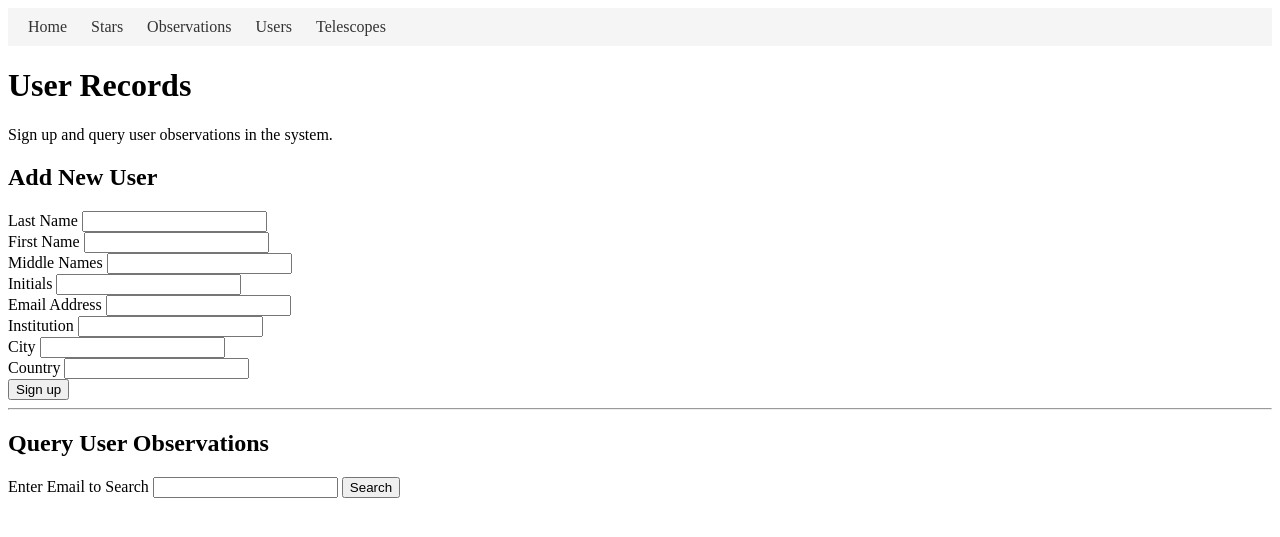
After one commit to Shreyas31/celestial_outpost, a Flask app: template templates/user/home.html in a window 1280 px wide. The commit adds this page. Shown: the top 537 px of the page. Run offline with Flask 3, Linux system fonts and the light colour scheme; the template is opened without the code that fills it, so the values that code supplies are empty; parts of the project's set-up code (start-up, migrations or seed data) failed here and were passed over; some libraries are stand-ins or nearby versions.

Commit message:
Added files for user page featuring sign up and search user observations

```diff
--- a/app.py
+++ b/app.py
@@ -7,10 +7,12 @@ from sqlalchemy.orm import Session, joinedload
 
 from star import star_bp
 from telescope import telescope_db
+from user import user_bp
 
 app = Flask(__name__)
 app.register_blueprint(star_bp)
 app.register_blueprint(telescope_bp)
+app.register_blueprint(user_bp)
 
 url = URL.create(
     drivername="postgresql+psycopg2",
--- a/populate-db/populate-db.sql
+++ b/populate-db/populate-db.sql
@@ -7,19 +7,19 @@
 
 -- User table
 
-CREATE TABLE public.observer (
+CREATE TABLE public.user (
     id integer DEFAULT nextval(('"student_id_seq"'::text)::regclass) NOT NULL,
     lastname text NOT NULL,
-    firstname text,
+    firstname text NOT NULL,
     middlenames text,
     initials text,
-    email text,
+    email text NOT NULL,
     institution text,
-    city text,
-    country text
+    city text NOT NULL,
+    country text NOT NULL
 );
 
-CREATE SEQUENCE public.observer_id_seq
+CREATE SEQUENCE public.user_id_seq
     START WITH 1
     INCREMENT BY 1
     NO MINVALUE
@@ -27,28 +27,28 @@ CREATE SEQUENCE public.observer_id_seq
     CACHE 1;
 
 
-ALTER TABLE ONLY public.observer
-    ADD CONSTRAINT observer_pkey PRIMARY KEY (id);
+ALTER TABLE ONLY public.user
+    ADD CONSTRAINT user_pkey PRIMARY KEY (id);
 
 
-CREATE INDEX observer_firstname_inx ON public.observer USING btree (firstname);
+CREATE INDEX user_firstname_inx ON public.user USING btree (firstname);
 
-CREATE INDEX observer_lastname_inx ON public.observer USING btree (lastname);
+CREATE INDEX user_lastname_inx ON public.user USING btree (lastname);
 
-CREATE UNIQUE INDEX observer_email_inx ON public.observer USING btree (email);
+CREATE UNIQUE INDEX user_email_inx ON public.user USING btree (email);
 
-CREATE INDEX observer_institution_inx ON public.observer USING btree (institution);
+CREATE INDEX user_institution_inx ON public.user USING btree (institution);
 
-CREATE INDEX observer_city_inx ON public.observer USING btree (city);
+CREATE INDEX user_city_inx ON public.user USING btree (city);
 
-CREATE INDEX observer_country_inx ON public.observer USING btree (country);
+CREATE INDEX user_country_inx ON public.user USING btree (country);
 
 -- User Data
 -- id, lastname, firstname, middlenames, initials, email, institution, city, country, created
 
-INSERT INTO public.observer VALUES (1, 'Zhu', 'Ziyuan', NULL, 'ZZ', 'oz25@ic.ac.uk', 'Imperial College London', 'London', 'UK');
-INSERT INTO public.observer VALUES (2, 'Raghavan', 'Shreyas', NULL, 'SR', 'sr2025@ic.ac.uk', 'Imperial College London', 'London', 'UK');
-INSERT INTO public.observer VALUES (3, 'Hu', 'Yanglin', NULL, 'YL', 'yl14925@ic.ac.uk', 'Imperial College London', 'London', 'UK');
+INSERT INTO public.user VALUES (1, 'Zhu', 'Ziyuan', NULL, 'ZZ', 'oz25@ic.ac.uk', 'Imperial College London', 'London', 'UK');
+INSERT INTO public.user VALUES (2, 'Raghavan', 'Shreyas', NULL, 'SR', 'sr2025@ic.ac.uk', 'Imperial College London', 'London', 'UK');
+INSERT INTO public.user VALUES (3, 'Hu', 'Yanglin', NULL, 'YL', 'yl14925@ic.ac.uk', 'Imperial College London', 'London', 'UK');
 
 
 -- Telescope table
@@ -99,6 +99,57 @@ INSERT INTO public.telescope VALUES (4, 'NexStar 8SE', 'Celestron', 204,  14.0,
 INSERT INTO public.telescope VALUES (5, 'OMC 200', 'Orion Optics UK', 200,  13.3, 4000, NULL, NULL, 600, 9.0, true, 'https://www.astroshop.eu/Produktbilder/big/57571_1.jpg');
 
 
+-- Star table
+CREATE TABLE public.star (
+    id integer DEFAULT nextval(('"star_id_seq"'::text)::regclass) NOT NULL,
+    starname text not NULL,
+    startype text,
+    coordra float,
+    coorddec float,
+    color text,
+    appmagnitude float,
+    measurefilter text
+);
+
+
+CREATE SEQUENCE public.star_id_seq
+    START WITH 6
+    INCREMENT BY 1
+    NO MINVALUE
+    MAXVALUE 2147483647
+    CACHE 1;
+
+
+ALTER TABLE ONLY public.star
+    ADD CONSTRAINT star_pkey PRIMARY KEY (id);
+
+
+CREATE INDEX star_id_inx ON public.star USING btree (id);
+
+CREATE INDEX star_starname_inx ON public.star USING btree (starname);
+
+CREATE INDEX star_startype_inx ON public.star USING btree (startype);
+
+CREATE INDEX star_coordra_inx ON public.star USING btree (coordra);
+
+CREATE INDEX star_coorddec_inx ON public.star USING btree (coorddec);
+
+CREATE INDEX star_color_inx ON public.star USING btree (color);
+
+CREATE INDEX star_appmagnitude_inx ON public.star USING btree (appmagnitude);
+
+CREATE INDEX star_measurefilter_inx ON public.star USING btree (measurefilter);
+
+
+-- Data
+
+INSERT INTO public.star VALUES (1, '* alf Lyr', 'delSctV*', 279.234734787025, 38.783688956244, 'A0V', 0.029999999329447746, 'V');
+INSERT INTO public.star VALUES (2, '* alf CMa', 'SB*', 101.28715533333335, -16.71611586111111, 'A0mA1Va', -1.4600000381469727, 'V');
+INSERT INTO public.star VALUES (3, '* alf Car', 'Star', 95.98795782918306, -52.69566138386201, 'A9II', -0.7400000095367432, 'V');
+INSERT INTO public.star VALUES (4, '* bet Ori', 'BlueSG', 78.63446706693006, -8.201638364722209, 'B8Ia', 0.12999999523162842, 'V');
+INSERT INTO public.star VALUES (5, '* alf CMi', 'SB*', 114.82549790798149, 5.224987557059477, 'F5IV-V+DQZ', 0.3700000047683716, 'V');
+
+
 -- Observation table
 CREATE TABLE public.observation (
     id integer DEFAULT nextval(('"student_id_seq"'::text)::regclass) NOT NULL,
--- a/templates/base.html
+++ b/templates/base.html
@@ -1,6 +1,7 @@
 <!DOCTYPE html>
 <html lang="en">
   <head>
+    <meta name="viewport" content="width=device-width, initial-scale=1.0">
     <title>{% block title %}Base page{% endblock %}</title>
     <style>
       .navbar {
--- /dev/null
+++ b/templates/user/home.html
@@ -0,0 +1,113 @@
+{% extends "base.html" %}
+
+{% block head %}
+<head>
+<link rel="stylesheet" href="{{ url_for('static',
+			     filename='style.css') }}">
+</head>
+{% endblock %}
+
+{% block title %}Users{% endblock %}
+
+{% block style %}
+<style>
+  #example {
+    color: red;
+    font-weight: bold;
+  }
+</style>
+{% endblock %}
+
+{% block content %}
+<body>
+    <header>
+        <h1>User Records</h1>
+        <p>Sign up and query user observations in the system.</p>
+    </header>
+
+    {% with messages = get_flashed_messages(with_categories=true) %}
+    {% if messages %}
+    <div>
+        {% for category, message in messages %}
+        <div class="flash">{{ message }}</div>
+        {% endfor %}
+    </div>
+    {% endif %}
+    {% endwith %}
+
+    <section>
+        <h2>Add New User</h2>
+        <form action="/add" method="POST">
+            <div>
+                <label for="lastname">Last Name</label>
+                <input type="text" id="lastname" name="lastname" required>
+            </div>
+            <div>
+                <label for="firstname">First Name</label>
+                <input type="text" id="firstname" name="firstname" required>
+            </div>
+            <div>
+                <label for="middlenames">Middle Names</label>
+                <input type="text" id="middlenames" name="middlenames">
+            </div>
+            <div>
+                <label for="initials">Initials</label>
+                <input type="text" id="initials" name="initials">
+            </div>
+            <div>
+                <label for="email">Email Address</label>
+                <input type="email" id="email" name="email" required>
+            </div>
+            <div>
+                <label for="institution">Institution</label>
+                <input type="text" id="institution" name="institution">
+            </div>
+            <div>
+                <label for="city">City</label>
+                <input type="text" id="city" name="city" required>
+            </div>
+            <div>
+                <label for="country">Country</label>
+                <input type="text" id="country" name="country" required>
+            </div>
+            <button type="submit">Sign up</button>
+        </form>
+    </section>
+
+    <hr>
+
+    <section>
+        <h2> Query User Observations </h2>
+        <form action="/search" method="POST">
+            <div>
+                <label for="search_email">Enter Email to Search</label>
+                <input type="email" id="search_email" name="search_email" required>
+                <button type="submit">Search</button>
+            </div>
+        </form>
+
+        {% if search_email %}
+        <div>
+            <h3>Results for "{{ search_email }}"</h3>
+            {% if search_result %}
+            <div>
+                <p><strong>Name:</strong> {{ search_result.firstname }} {{ search_result.lastname }}</p>
+                <p><strong>Email:</strong> {{ search_result.email }}</p>
+                <p><strong>Middle Names:</strong> {{ search_result.middlenames or 'N/A' }}</p>
+                <p><strong>Initials:</strong> {{ search_result.initials or 'N/A' }}</p>
+                <p><strong>Institution:</strong> {{ search_result.institution or 'N/A' }}</p>
+                <p><strong>Location:</strong> {{ search_result.city or 'N/A' }}, {{ search_result.country or 'N/A' }}
+                </p>
+            </div>
+            {% else %}
+            <p>No user found with that email address.</p>
+            {% endif %}
+        </div>
+        {% endif %}
+    </section>
+</body>
+
+</html>
+
+
+{% endblock %}
```
Also changed, not shown: templates/user/style.css (added, +46 -0 lines), user.py (added, +90 -0 lines).
